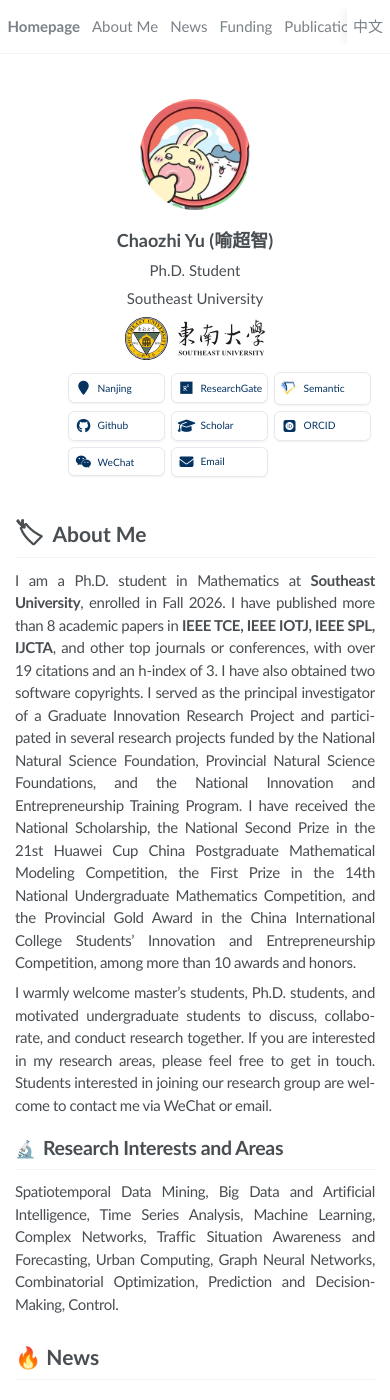
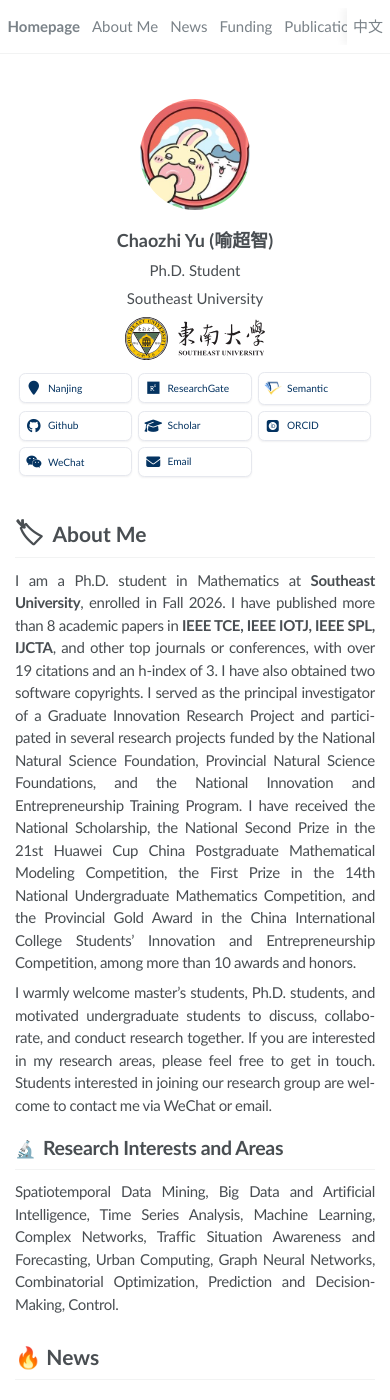
Before and after one commit to yuchaozhi/yuchaozhi.github.io, a Jekyll site: the page built from _pages/about.md, in a window 390 px wide and 1400 px high. Built offline with Jekyll 4.4.1, drawn with Linux system fonts in a browser that asks for light colours; some web fonts are replaced.

Commit message:
update Select the background color of the element

```diff
--- a/_includes/head.html
+++ b/_includes/head.html
@@ -5,13 +5,16 @@
 <meta name="HandheldFriendly" content="True">
 <meta name="MobileOptimized" content="320">
 <meta name="viewport" content="width=device-width, initial-scale=1.0">
+<style>
+  * { -webkit-tap-highlight-color: transparent; }
+</style>
 
 <script>
   document.documentElement.className = document.documentElement.className.replace(/\bno-js\b/g, '') + ' js ';
 </script>
 
 <!-- For all browsers -->
-<link rel="stylesheet" href="{{ '/assets/css/main.css' | relative_url }}">
+<link rel="stylesheet" href="{{ '/assets/css/main.css' | relative_url }}?v=5">
 
 <!-- Font Awesome -->
 <link rel="stylesheet" href="https://cdnjs.cloudflare.com/ajax/libs/font-awesome/6.4.0/css/all.min.css">
--- a/_includes/seo.html
+++ b/_includes/seo.html
@@ -8,7 +8,11 @@
   {% assign canonical_url = page.url | replace: "index.html", "" | prepend: site.url %}
 {% endif %}
 
-<title>{{ site.title }}</title>
+{% if page.lang == 'zh' %}
+<title>喻超智 | 东南大学</title>
+{% else %}
+<title>Chaozhi Yu | Southeast University</title>
+{% endif %}
 
 {% assign seo_description = page.description | default: page.excerpt | default: site.description %}
 {% if seo_description %}
--- a/_sass/_reset.scss
+++ b/_sass/_reset.scss
@@ -25,13 +25,13 @@
 /* Selected elements */
 
 ::-moz-selection {
-  color: #fff;
-  background: #000;
+  color: HighlightText;
+  background: Highlight;
 }
 
 ::selection {
-  color: #fff;
-  background: #000;
+  color: HighlightText;
+  background: Highlight;
 }
 
 /* Display HTML5 elements in IE6-9 and FF3 */
--- a/_sass/_sidebar.scss
+++ b/_sass/_sidebar.scss
@@ -181,6 +181,7 @@
   position: relative;
   margin-left: auto;
   cursor: pointer;
+  width: 100%;
 
   li:last-child {
     a {
@@ -288,6 +289,10 @@
   justify-content: center;
   gap: 0.2em;
   align-items: center;
+  max-width: 100%;
+  overflow: hidden;
+  -webkit-tap-highlight-color: transparent;
+  -webkit-touch-callout: none;
   a, span {
     color: inherit;
     text-decoration: none;
@@ -301,6 +306,10 @@
     grid-template-columns: repeat(3, 1fr);
     gap: 0.4em;
     font-size: 1em;
+
+    *, *::before, *::after {
+      -webkit-tap-highlight-color: transparent !important;
+    }
 
     .sm-link-card {
       display: flex;
@@ -321,6 +330,16 @@
       margin: 0;
       width: auto;
       min-width: 0;
+      -webkit-tap-highlight-color: transparent !important;
+      -webkit-touch-callout: none;
+      touch-action: manipulation;
+      user-select: none;
+      outline: none !important;
+
+      &:active {
+        background: #ffffff;
+        -webkit-tap-highlight-color: transparent !important;
+      }
 
       i, img {
         font-size: 1.1em;
```
